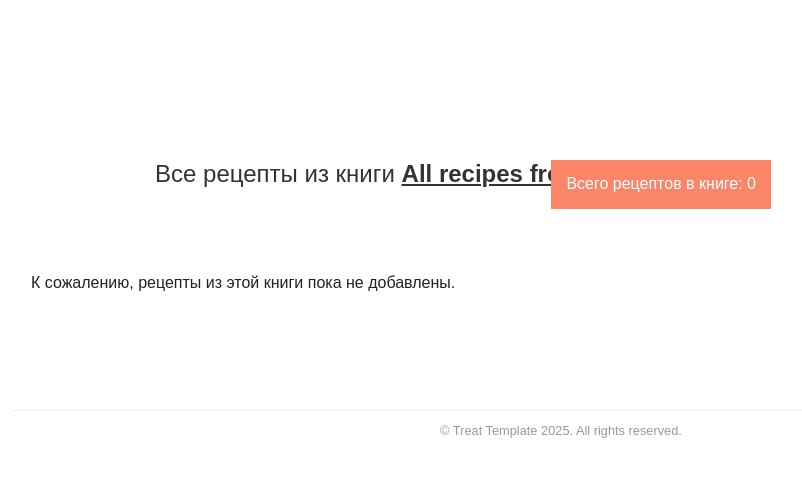
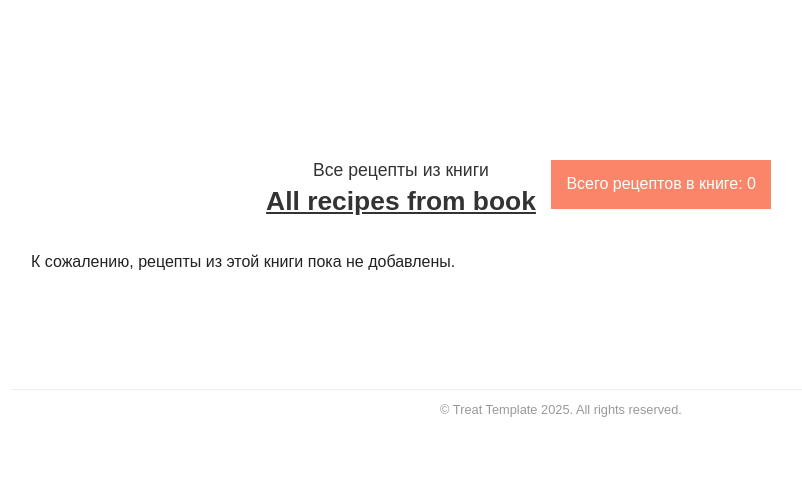
Before and after one commit to Helga1970/new-site, a Jekyll site: the page built from all-recipes-from-book.html, in a window 1280 px wide. Shown: the top 477 px of the page, without its empty margins (79-881 px from the left). Built offline with Jekyll 4.4.1, drawn with Linux system fonts in a browser that asks for light colours; nearby versions of some CDN libraries; some web fonts are replaced.

Commit message:
Update all-recipes-from-book.html

```diff
--- a/all-recipes-from-book.html
+++ b/all-recipes-from-book.html
@@ -21,12 +21,7 @@ layout: default
                 <span class="book-name">{{ book_title_display }}</span>
             {% endif %}
         </h1>
-        <div class="book-info-desktop-only">
-            <div class="recipes-count-plaque">
-                <span class="plaque-text">Всего рецептов в книге: {{ total_recipes }}</span>
-            </div>
-        </div>
-        <div class="book-info-mobile-only">
+        <div class="book-info-plaque">
             <div class="recipes-count-plaque">
                 <span class="plaque-text">Всего рецептов в книге: {{ total_recipes }}</span>
             </div>
@@ -62,35 +57,35 @@ layout: default
         padding: 20px;
     }
     .book-page-header {
+        display: flex;
+        justify-content: center;
+        align-items: flex-start;
+        margin-bottom: 30px;
         position: relative;
-        text-align: center;
-        margin-bottom: 30px;
-        padding-bottom: 50px;
     }
     .book-title-heading {
-        font-size: 1.5em;
-        font-weight: normal;
+        font-size: 1.1em; /* Уменьшаем размер шрифта */
+        font-weight: normal; /* Убираем жирность */
         margin: 0;
         color: #333;
+        text-align: center;
     }
     .book-title-heading .book-name {
-        font-weight: bold;
-        color: #333;
-        text-decoration: underline; /* Подчеркивание для ссылки */
+        font-size: 1.5em; /* Делаем название книги больше */
+        font-weight: bold; /* Делаем название книги жирным */
+        color: inherit;
+        display: block; /* Чтобы имя было на отдельной строке */
+        text-decoration: underline;
+        margin-top: 5px;
     }
     .book-title-heading a.book-name {
-        color: #333;
+        color: inherit;
         text-decoration: underline;
     }
-    .book-info-desktop-only {
+    .book-info-plaque {
         position: absolute;
         top: 0;
         right: 0;
-        display: block; /* Показываем на десктопе */
-    }
-    .book-info-mobile-only {
-        display: none; /* Скрываем на десктопе */
-        text-align: center;
     }
     .recipes-count-plaque {
         background-color: #fa8569;
@@ -147,39 +142,23 @@ layout: default
         color: #333;
     }
 
-    /* Медиа-запросы для адаптивности */
-    @media (min-width: 769px) {
-        .book-info-mobile-only {
-            display: none;
+    /* Адаптивность для мобильных устройств */
+    @media (max-width: 768px) {
+        .book-page-header {
+            flex-direction: column;
+            align-items: center;
+            position: static;
         }
-        .book-info-desktop-only {
-            display: block;
-        }
-    }
-    @media (max-width: 768px) {
-        .book-info-desktop-only {
-            display: none;
-        }
-        .book-info-mobile-only {
-            display: block;
+        .book-info-plaque {
+            position: static;
             margin-top: 20px;
-            width: 100%;
-            text-align: center;
-        }
-        .book-page-header {
-            position: static;
-            padding-bottom: 0;
         }
         .book-title-heading {
-            width: 100%;
+            font-size: 1.1em;
         }
-    }
-    @media (max-width: 1200px) {
-        .recipe-grid {
-            grid-template-columns: repeat(auto-fill, minmax(180px, 1fr));
+        .book-title-heading .book-name {
+            font-size: 1.5em;
         }
-    }
-    @media (max-width: 500px) {
         .recipe-grid {
             grid-template-columns: 1fr;
         }
```
